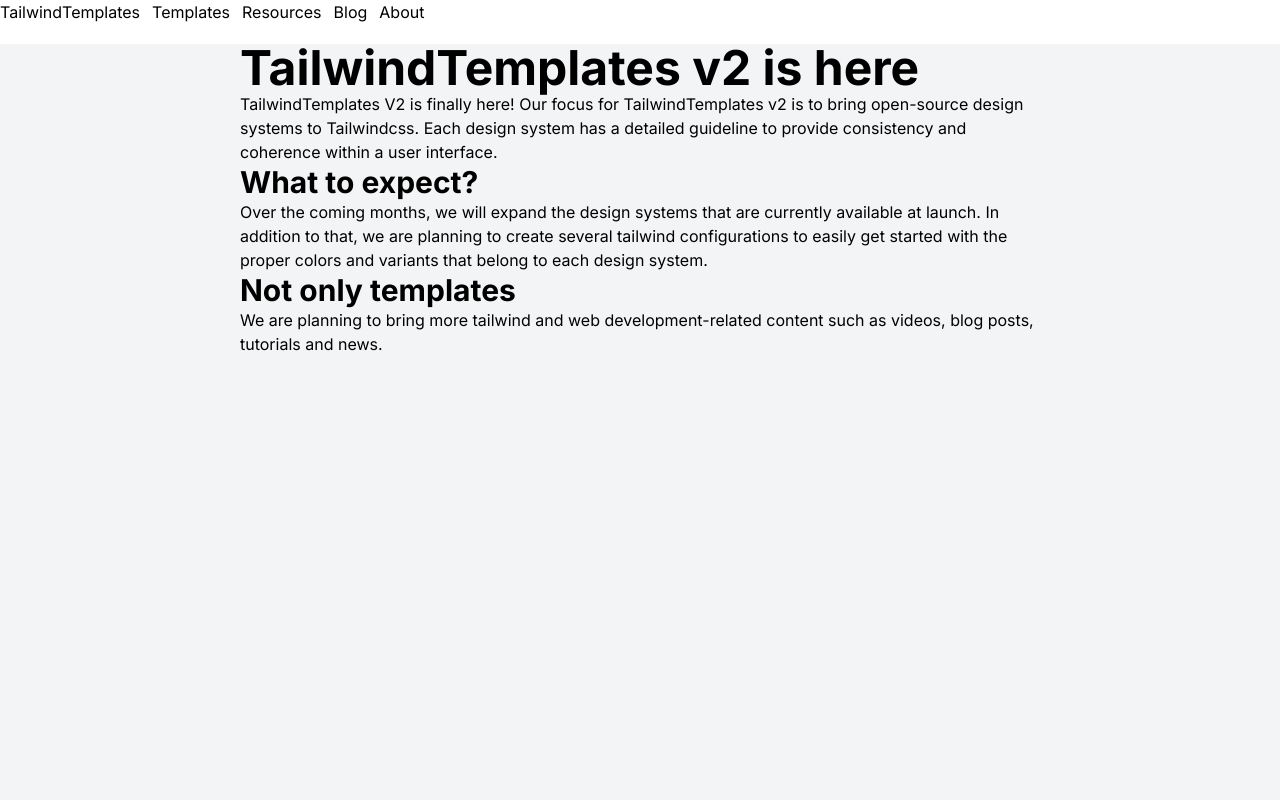
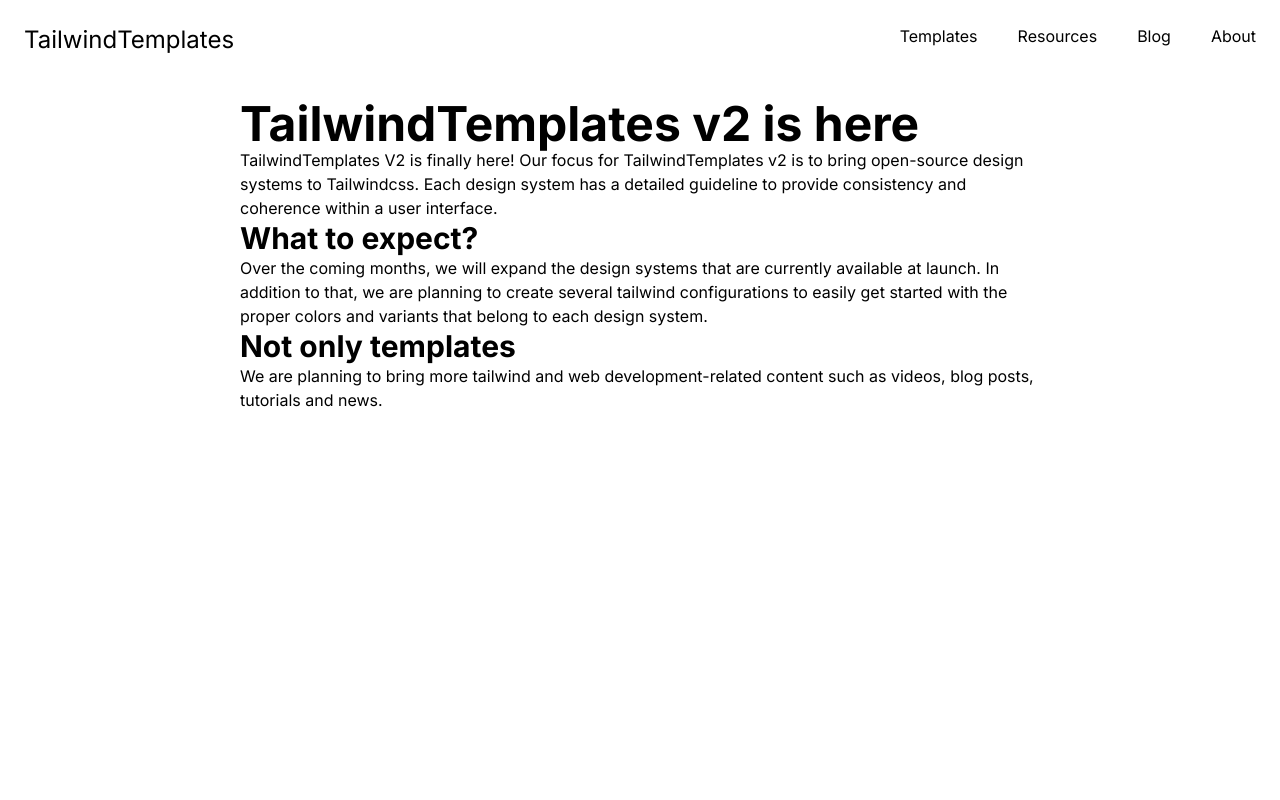
Before and after one commit to Takashi-Matsumura/mimic, a Next.js app: page / in a window 1280 px wide. Shown: the top 800 px of the page. Built offline with nearby package versions, Linux system fonts and the light colour scheme.

Commit message:
ページコンポーネントのヘッダーを更新

```diff
--- a/app/page.tsx
+++ b/app/page.tsx
@@ -4,16 +4,21 @@ export default function Home() {
   return (
     <>
       {/* ヘッダー */}
-      <div className="flex space-x-3 mb-5">
-        <p>TailwindTemplates</p>
-        <p>Templates</p>
-        <p>Resources</p>
-        <p>Blog</p>
-        <p>About</p>
+      <div className="flex space-x-3 mb-5 justify-between p-6">
+        <div>
+          {/* <image src="/logo.png" width={50} height={50} /> */}
+          <p className="text-2xl">TailwindTemplates</p>
+        </div>
+        <div className="flex space-x-10">
+          <p>Templates</p>
+          <p>Resources</p>
+          <p>Blog</p>
+          <p>About</p>
+        </div>
       </div>
 
       {/* メイン */}
-      <div className="bg-gray-100 px-60 h-screen ">
+      <div className=" px-60 h-screen ">
         <h1 className="font-bold text-5xl">TailwindTemplates v2 is here</h1>
         <div>
           <p>
```
